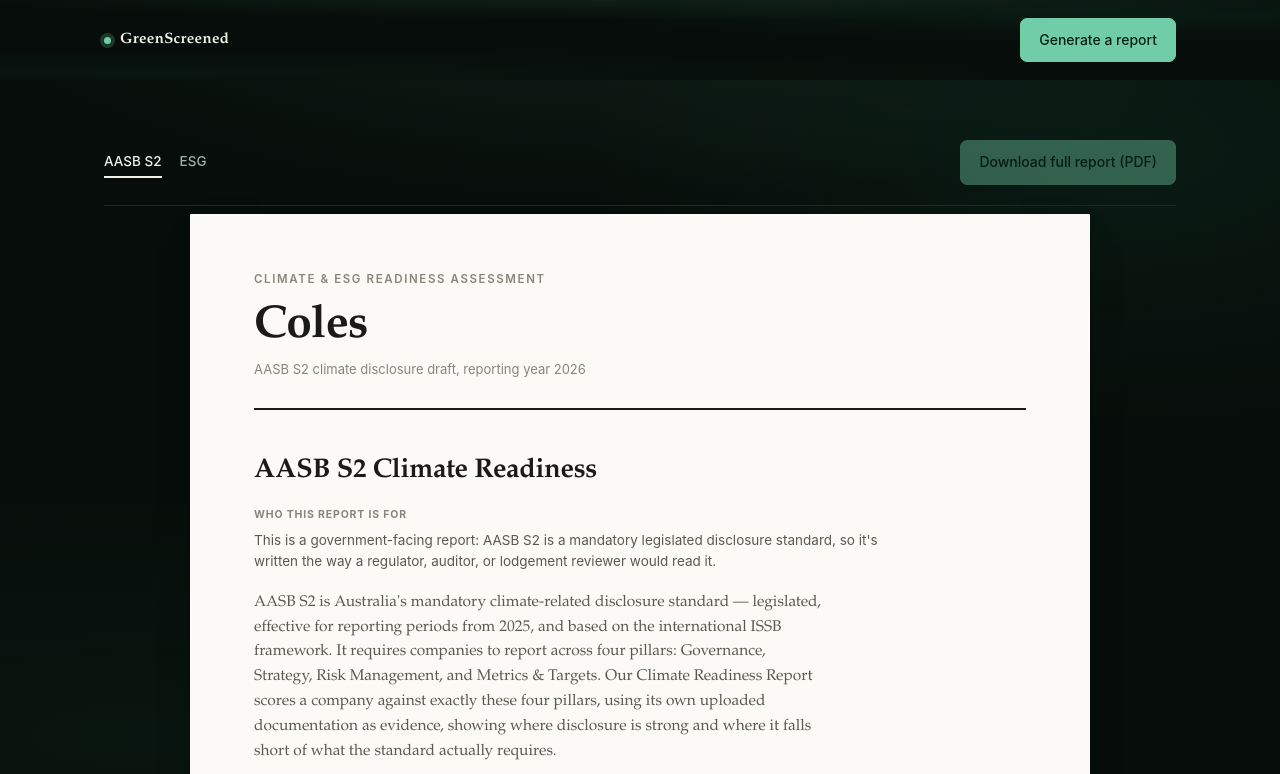
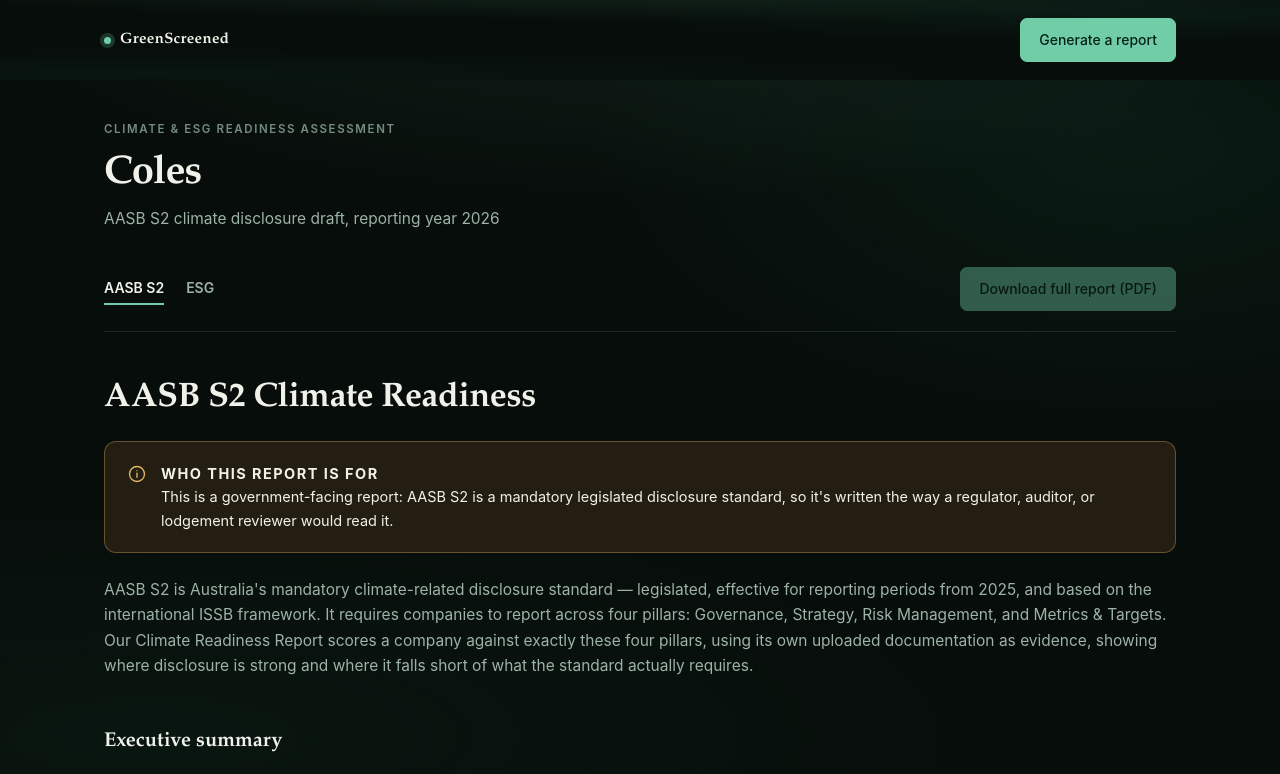
Before and after one commit to chaitanya-arora/forward-hackathon, a Next.js app in the folder src/frontend/: page /report/preview in a window 1280 px wide. Shown: the top 774 px of the page. Built offline with nearby package versions, Linux system fonts and the light colour scheme.

Commit message:
reorganise reports page to ensure easy flow and engagement and add sticky document overviews to provide context

```diff
--- a/src/frontend/src/app/globals.css
+++ b/src/frontend/src/app/globals.css
@@ -114,63 +114,6 @@
 
   background: var(--paper);
   color: var(--ink);
-}
-
-/* A literal sheet of paper, usable inside a dark page. The report is a
-   document meant to become a downloaded PDF, so it always renders in paper
-   tokens regardless of the surrounding surface — re-declaring every token
-   `.surface-dark` overrides, back to its light value, rather than trying to
-   make the report component theme-aware. Sits on the dark canvas with a
-   drop shadow, the same idiom the landing page's proof-card already uses. */
-.paper-sheet {
-  --paper: #fbfaf7;
-  --surface: #ffffff;
-  --surface-sunk: #f4f2ed;
-  --surface-raised: #ffffff;
-  --ink: #1a1a17;
-  --ink-muted: #5c584f;
-  --ink-faint: #8a857a;
-  --rule: #e2ded4;
-  --rule-strong: #cbc5b7;
-  --accent: #004a2c;
-  --accent-deep: #00270d;
-  --accent-ink: #ffffff;
-  --accent-soft: #dcece4;
-  --glow: transparent;
-  --strong: #005e3e;
-  --strong-bg: #ddf1e7;
-  --partial: #8a6218;
-  --partial-bg: #f7f0df;
-  --missing: #8f3a2e;
-  --missing-bg: #f8eae7;
-  --neutral: #6b6a63;
-  --neutral-bg: #efeee9;
-  --judgement: #4a5a9e;
-  --judgement-bg: #eaecf6;
-  --pillar-governance: #2a5db0;
-  --pillar-strategy: #6b4fcc;
-  --pillar-risk: #b24a2c;
-  --pillar-metrics: #0f7a78;
-  --pillar-general: #8a6e14;
-
-  background: var(--paper);
-  color: var(--ink);
-  /* A sheet of paper, not a UI card: sharp corners, a tight and modest
-     shadow (as if it were resting on a desk under the dark page), rather
-     than the soft diffuse glow a rounded app card would use. */
-  border-radius: 1px;
-  box-shadow: 0 1px 2px rgba(0, 0, 0, 0.35), 0 14px 34px -18px rgba(0, 0, 0, 0.55);
-  padding: 56px 64px 72px;
-  max-width: 900px;
-  margin: 0 auto;
-}
-
-@media (max-width: 760px) {
-  .paper-sheet { padding: 36px 24px 48px; }
-}
-
-@media print {
-  .paper-sheet { box-shadow: none; padding: 0; max-width: none; }
 }
 
 *, *::before, *::after { box-sizing: border-box; }
@@ -365,8 +308,6 @@
 
   .page { max-width: none; padding: 0; }
 
-  .report-block { break-inside: avoid; page-break-inside: avoid; }
-
   .rise, .fade { animation: none !important; opacity: 1 !important; transform: none !important; }
 
   @page { margin: 18mm 16mm; }
--- a/src/frontend/src/app/report.css
+++ b/src/frontend/src/app/report.css
@@ -1,49 +1,21 @@
 /* ---------------------------------------------------------------------------
-   The report view. On-screen this is a summary only — which framework, who
+   The report view — integrated into the site rather than a flat page
+   mimicking a PDF. On-screen this is a summary only: which framework, who
    it's for, and three sections the backend will populate (business
    engagement summary, key findings, priority actions). The full
    evidence-level document is a separate PDF the backend produces and links
    to; this page never renders it directly.
    --------------------------------------------------------------------------- */
 
-.report {
-  font-family: var(--serif);
-}
+.report-page { padding-top: 8px; padding-bottom: 64px; }
 
-/* --- masthead ------------------------------------------------------------ */
+.report-hero { max-width: none; }
 
-.report-masthead {
-  border-bottom: 2px solid var(--ink);
-  padding-bottom: 28px;
-  margin-bottom: 40px;
-}
+/* The site's `.lede` caps at 52ch for landing/about copy, which is far too
+   narrow for this page's wide container — override it here only. */
+.report-page .lede { max-width: none; }
 
-.report-kicker {
-  font-family: var(--sans);
-  font-size: 11.5px;
-  font-weight: 600;
-  letter-spacing: 0.14em;
-  text-transform: uppercase;
-  color: var(--ink-faint);
-  margin: 0 0 14px;
-}
-
-.report-company {
-  font-size: clamp(30px, 5.5vw, 46px);
-  line-height: 1.1;
-  font-weight: 600;
-  letter-spacing: -0.015em;
-  margin: 0 0 6px;
-}
-
-.report-dateline {
-  font-family: var(--sans);
-  font-size: 13px;
-  color: var(--ink-faint);
-  margin: 0;
-}
-
-/* --- controls: report-type toggle + download (page chrome, not the document itself) --- */
+/* --- controls: report-type toggle + download ------------------------------ */
 
 .report-controls {
   display: flex;
@@ -51,14 +23,14 @@
   justify-content: space-between;
   gap: 16px;
   flex-wrap: wrap;
-  margin: 28px 0 8px;
+  margin: 36px 0 8px;
   padding-bottom: 20px;
   border-bottom: 1px solid var(--rule);
 }
 
 .view-toggle {
   display: inline-flex;
-  gap: 18px;
+  gap: 22px;
 }
 
 .view-toggle button {
@@ -67,80 +39,26 @@
   background: none;
   padding: 4px 0;
   font-family: var(--sans);
-  font-size: 13.5px;
-  font-weight: 550;
+  font-size: 14px;
+  font-weight: 600;
   color: var(--ink-muted);
 }
 
 .view-toggle button.is-active {
   color: var(--ink);
-  border-bottom-color: var(--ink);
+  border-bottom-color: var(--accent);
 }
 
-/* --- the document itself -------------------------------------------------- */
+/* --- the summary itself ---------------------------------------------------- */
 
-.report-block { margin-top: 8px; }
+.report-summary-section { margin-top: 40px; }
 
-.report-type-heading {
-  display: flex;
-  align-items: baseline;
-  gap: 12px;
-  margin: 0 0 4px;
-}
-
-.report-type-heading h2 {
-  font-family: var(--serif);
-  font-size: 27px;
-  font-weight: 600;
-  letter-spacing: -0.01em;
-  margin: 0;
-}
-
-.report-audience {
+.summary-text {
   font-family: var(--sans);
-  font-size: 13.5px;
-  line-height: 1.6;
-  color: var(--ink-muted);
-  margin: 14px 0 0;
-  max-width: 74ch;
-}
-
-.report-explainer-label {
-  display: block;
-  font-family: var(--sans);
-  font-size: 10.5px;
-  font-weight: 700;
-  letter-spacing: 0.08em;
-  text-transform: uppercase;
-  color: var(--ink-faint);
-  margin: 0 0 6px;
-}
-
-.report-type-sub {
-  font-family: var(--serif);
-  font-size: 15.5px;
-  line-height: 1.6;
-  color: var(--ink-muted);
-  margin: 18px 0 0;
-  max-width: 74ch;
-}
-
-.report-executive-summary {
-  font-family: var(--sans);
-  font-size: 14.5px;
-  line-height: 1.6;
+  font-size: 15px;
+  line-height: 1.65;
   color: var(--ink);
   margin: 0;
-  max-width: 74ch;
-}
-
-.summary-heading {
-  font-family: var(--serif);
-  font-size: 19px;
-  font-weight: 600;
-  margin: 44px 0 12px;
-  padding-top: 20px;
-  border-top: 1px solid var(--rule-strong);
 }
 
 .summary-list {
@@ -149,26 +67,26 @@
   display: grid;
   gap: 10px;
   font-family: var(--sans);
-  font-size: 14.5px;
+  font-size: 15px;
   line-height: 1.6;
   color: var(--ink);
-  max-width: 74ch;
 }
 
 /* --- placeholders: sections the backend hasn't populated yet -------------- */
 
-.placeholder-block {
+.placeholder-panel {
   display: flex;
   align-items: center;
   justify-content: space-between;
   gap: 16px;
   flex-wrap: wrap;
-  border: 1px dashed var(--rule-strong);
-  padding: 16px 20px;
-  max-width: 74ch;
+  border: 1.5px dashed var(--rule-strong);
+  border-radius: 12px;
+  background: var(--surface);
+  padding: 18px 22px;
 }
 
-.placeholder-block p {
+.placeholder-panel p {
   font-family: var(--sans);
   font-size: 13.5px;
   line-height: 1.55;
@@ -190,7 +108,3 @@
   padding: 4px 10px;
   white-space: nowrap;
 }
-
-@media print {
-  .report-block { break-inside: avoid; page-break-inside: avoid; }
-}
--- a/src/frontend/src/components/AssessmentReport.tsx
+++ b/src/frontend/src/components/AssessmentReport.tsx
@@ -1,6 +1,7 @@
 "use client";
 
 import { useState } from "react";
+import { InfoIcon } from "@/components/icons";
 import type { AasbS2Report, EsgReport } from "@/lib/assessment-types";
 
 type View = "aasb" | "esg";
@@ -18,12 +19,13 @@
   "Before a company can credibly claim anything about its ESG performance, it needs to be able to back that claim with real, traceable evidence — not just a statement of intent. This report is the evidence layer underneath the readiness score: it shows exactly what supporting material exists for each ESG claim, how strong that evidence actually is, and where claims currently rest on nothing verifiable.";
 
 /**
- * The full evidence-level report (every criterion, every citation) is no
- * longer built here — it's a separate, formally-formatted PDF the backend
- * will produce and link to (report.fullReportUrl). This component's job is
- * just the on-screen summary: which framework, who it's for, and three
- * sections the backend will populate (business engagement summary, key
- * findings, priority actions) — placeholders until that JSON lands.
+ * The full evidence-level report (every criterion, every citation) isn't
+ * built here — it's a separate, formally-formatted PDF the backend will
+ * produce and link to (report.fullReportUrl). This component is the
+ * on-screen summary, styled as part of the site rather than a paper
+ * document: which framework, who it's for, and three sections the backend
+ * will populate (business engagement summary, key findings, priority
+ * actions) — placeholders until that JSON lands.
  */
 export function AssessmentReport({
   aasbS2Report,
@@ -38,8 +40,20 @@
   const fullReportUrl = view === "aasb" ? aasbS2Report.fullReportUrl : esgReport.fullReportUrl;
 
   return (
-    <>
-      <div className="report-controls no-print">
+    <div className="report-page">
+      <div className="report-hero rise" style={{ ["--i" as string]: 0 }}>
+        <p className="eyebrow">Climate &amp; ESG Readiness Assessment</p>
+        <h1 className="display display-l" style={{ marginTop: 8 }}>
+          {company}
+        </h1>
+        <p className="lede" style={{ marginTop: 10, fontSize: 15.5 }}>
+          {view === "aasb"
+            ? `AASB S2 climate disclosure draft, reporting year ${aasbS2Report.reportingPeriod.year}`
+            : "ESG evidence-readiness assessment"}
+        </p>
+      </div>
+
+      <div className="report-controls rise" style={{ ["--i" as string]: 1 }}>
         <div className="view-toggle" role="tablist" aria-label="Report type">
           <button
             role="tab"
@@ -70,18 +84,6 @@
         )}
       </div>
 
-      <div className="paper-sheet">
-        <article className="report">
-          <header className="report-masthead">
-            <p className="report-kicker">Climate &amp; ESG Readiness Assessment</p>
-            <h1 className="report-company">{company}</h1>
-            <p className="report-dateline">
-              {view === "aasb"
-                ? `AASB S2 climate disclosure draft, reporting year ${aasbS2Report.reportingPeriod.year}`
-                : "ESG evidence-readiness assessment"}
-            </p>
-          </header>
-
       {view === "aasb" ? (
         <ReportSummary
           heading="AASB S2 Climate Readiness"
@@ -101,9 +103,7 @@
           priorityActions={esgReport.priorityActionsSummary}
         />
       )}
-        </article>
     </div>
-    </>
   );
 }
 
@@ -123,24 +123,33 @@
   priorityActions?: string[];
 }) {
   return (
-    <section className="report-block">
-      <div className="report-type-heading">
+    <section className="report-summary-section rise" style={{ ["--i" as string]: 2 }}>
+      <div className="section-head">
         <h2>{heading}</h2>
       </div>
-      <p className="report-audience">
-        <span className="report-explainer-label">Who this report is for</span>
-        {audience}
+
+      <div className="callout">
+        <span className="callout-icon">
+          <InfoIcon />
+        </span>
+        <div>
+          <p className="callout-label">Who this report is for</p>
+          <p>{audience}</p>
+        </div>
+      </div>
+
+      <p className="lede" style={{ marginTop: 24, fontSize: 15.5 }}>
+        {intro}
       </p>
-      <p className="report-type-sub">{intro}</p>
 
-      <h3 className="summary-heading">Executive summary</h3>
+      <h3 className="subhead">Executive summary</h3>
       {businessEngagementSummary ? (
-        <p className="report-executive-summary">{businessEngagementSummary}</p>
+        <p className="summary-text">{businessEngagementSummary}</p>
       ) : (
-        <PlaceholderBlock text="A summary of how this business engages with the framework, generated from its uploaded documentation, will appear here." />
+        <PlaceholderPanel text="A summary of how this business engages with the framework, generated from its uploaded documentation, will appear here." />
       )}
 
-      <h3 className="summary-heading">Key findings</h3>
+      <h3 className="subhead">Key findings</h3>
       {keyFindings && keyFindings.length > 0 ? (
         <ul className="summary-list">
           {keyFindings.map((f, i) => (
@@ -148,10 +157,10 @@
           ))}
         </ul>
       ) : (
-        <PlaceholderBlock text="Key findings from the rubric assessment will appear here." />
+        <PlaceholderPanel text="Key findings from the rubric assessment will appear here." />
       )}
 
-      <h3 className="summary-heading">Priority actions</h3>
+      <h3 className="subhead">Priority actions</h3>
       {priorityActions && priorityActions.length > 0 ? (
         <ol className="summary-list">
           {priorityActions.map((a, i) => (
@@ -159,15 +168,15 @@
           ))}
         </ol>
       ) : (
-        <PlaceholderBlock text="Prioritised action points will appear here." />
+        <PlaceholderPanel text="Prioritised action points will appear here." />
       )}
     </section>
   );
 }
 
-function PlaceholderBlock({ text }: { text: string }) {
+function PlaceholderPanel({ text }: { text: string }) {
   return (
-    <div className="placeholder-block">
+    <div className="placeholder-panel">
       <p>{text}</p>
       <span className="placeholder-tag">Coming soon</span>
     </div>
```
Lines whose indentation alone changed are shown as unchanged.
